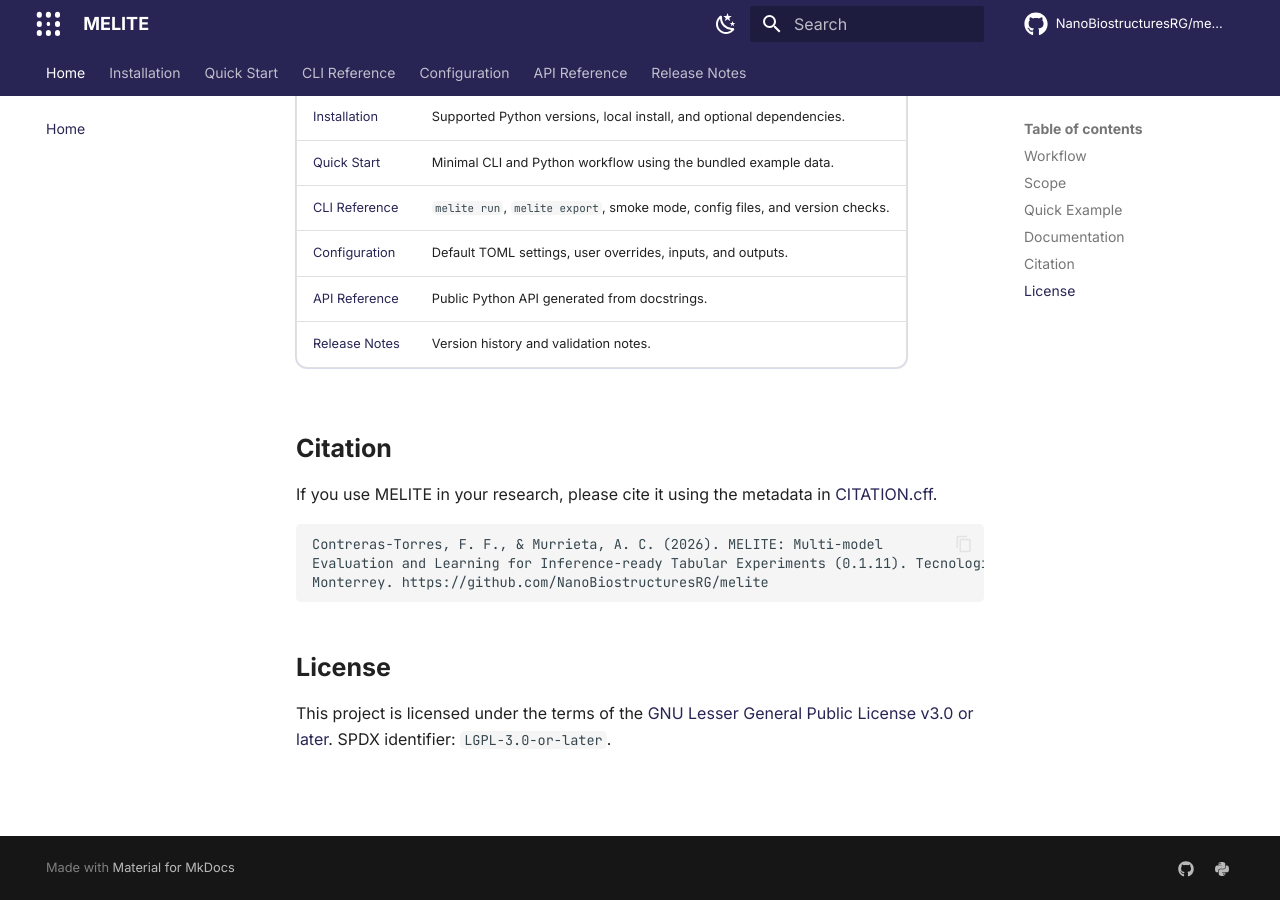
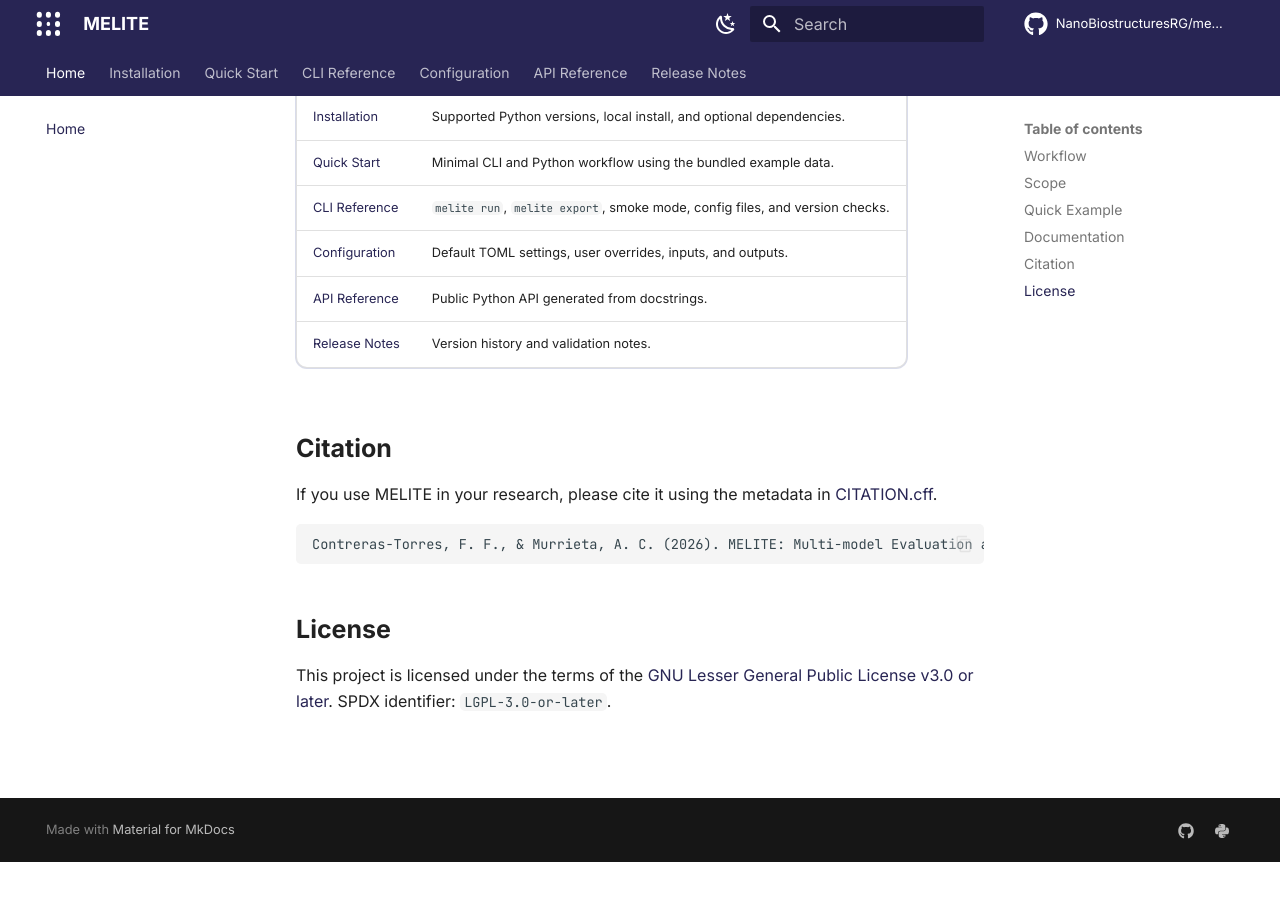
Before and after one commit to NanoBiostructuresRG/melite, an MkDocs documentation site: the page built from docs/index.md, in a window 1280 px wide and 900 px high, scrolled down 3043 px. Built offline with MkDocs 1.6.1 and Material for MkDocs 9.7.7, drawn with Linux system fonts in a browser that asks for light colours; comment, search, counter and statistics services are not loaded; after the commit the page ends 3905 px from its top, so only the background shows below that.

Commit message:
docs: polish v0.2.0 documentation

````diff
--- a/docs/index.md
+++ b/docs/index.md
@@ -178,9 +178,7 @@
 [CITATION.cff](https://github.com/NanoBiostructuresRG/melite/blob/main/CITATION.cff).
 
 ```text
-Contreras-Torres, F. F., & Murrieta, A. C. (2026). MELITE: Multi-model
-Evaluation and Learning for Inference-ready Tabular Experiments (0.1.11). Tecnologico de
-Monterrey. https://github.com/NanoBiostructuresRG/melite
+Contreras-Torres, F. F., & Murrieta, A. C. (2026). MELITE: Multi-model Evaluation and Learning for Inference-ready Tabular Experiments. Zenodo. https://doi.org/10.5281/zenodo.20382752
 ```
 
 ## License
````
Also changed, not shown: README.md (+1 -1 lines).
